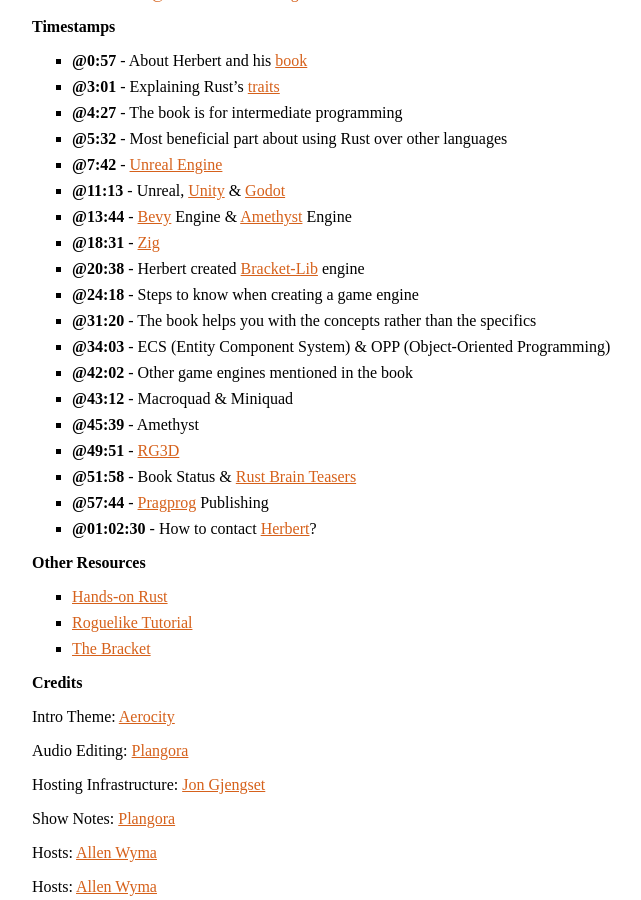
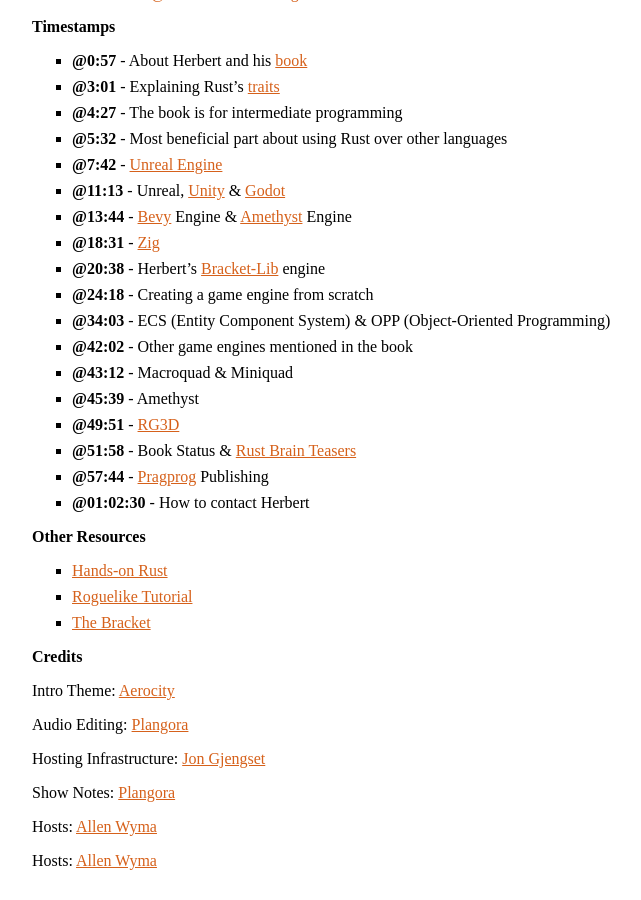
Before and after one commit to rustacean-station/rustacean-station.org, a Jekyll site: the page built from _episodes/048-herbert-wolverson.md, in a window 1280 px wide and 900 px high, scrolled down 866 px. Shown: the whole window, without its empty margins (288-929 px from the left). Built offline with Jekyll 4.4.1, drawn with Linux system fonts in a browser that asks for light colours.

Commit message:
update notes for herbert

```diff
--- a/_episodes/048-herbert-wolverson.md
+++ b/_episodes/048-herbert-wolverson.md
@@ -27,9 +27,8 @@
 - [@11:13] - Unreal, [Unity](https://unity.com/) & [Godot](https://godotengine.org/)
 - [@13:44] - [Bevy](https://bevyengine.org/) Engine & [Amethyst](https://amethyst.rs/) Engine
 - [@18:31] - [Zig](https://ziglang.org/)
-- [@20:38] - Herbert created [Bracket-Lib](https://bracketproductions.com/) engine
-- [@24:18] - Steps to know when creating a game engine
-- [@31:20] - The book helps you with the concepts rather than the specifics
+- [@20:38] - Herbert's [Bracket-Lib](https://bracketproductions.com/) engine
+- [@24:18] - Creating a game engine from scratch
 - [@34:03] - ECS (Entity Component System) & OPP (Object-Oriented Programming)
 - [@42:02] - Other game engines mentioned in the book
 - [@43:12] - Macroquad & Miniquad
@@ -37,7 +36,7 @@
 - [@49:51] - [RG3D](https://rg3d.rs/)
 - [@51:58] - Book Status & [Rust Brain Teasers](https://pragprog.com/titles/hwrustbrain/rust-brain-teasers/)
 - [@57:44] - [Pragprog](https://pragprog.com/) Publishing
-- [@01:02:30] - How to contact [Herbert](https://twitter.com/herberticus?s=20)?
+- [@01:02:30] - How to contact Herbert
 
 ## Other Resources
 - [Hands-on Rust](https://hands-on-rust.com/)
```
